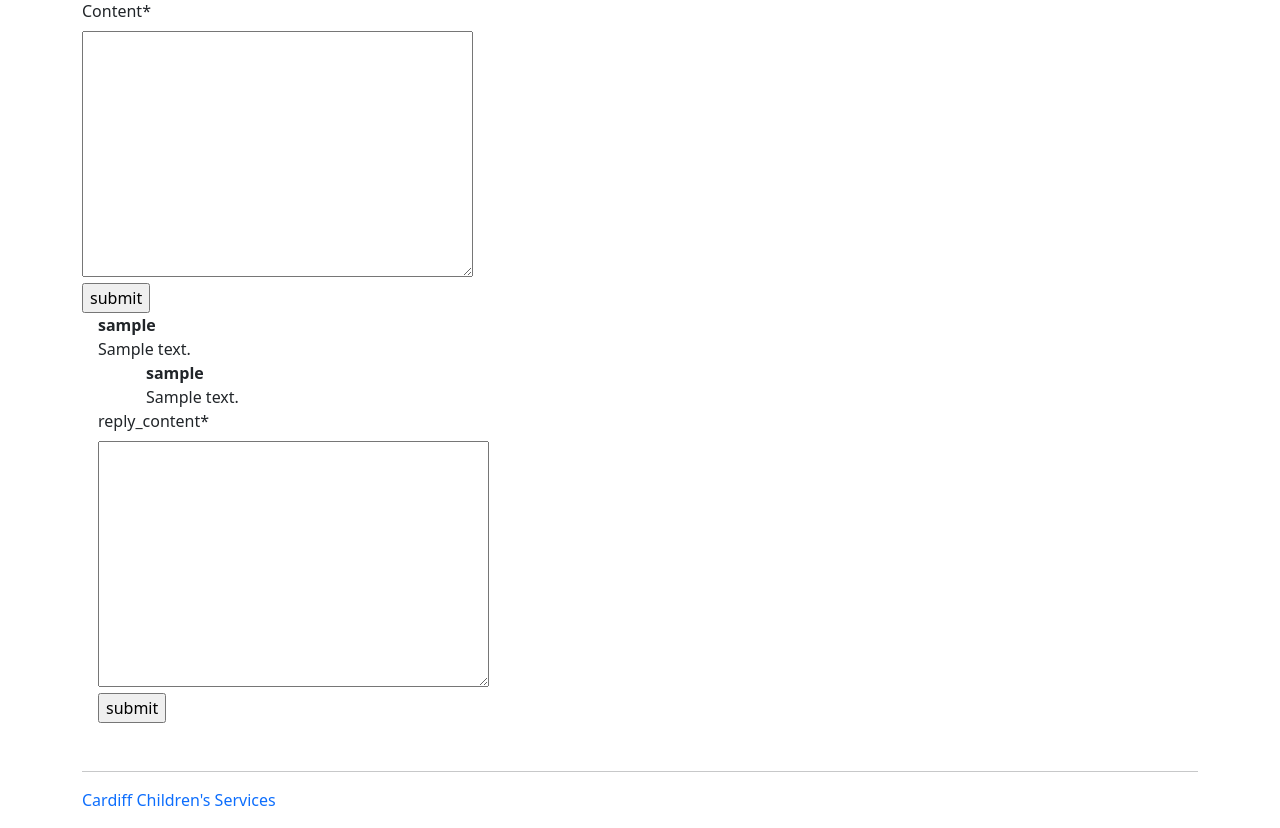
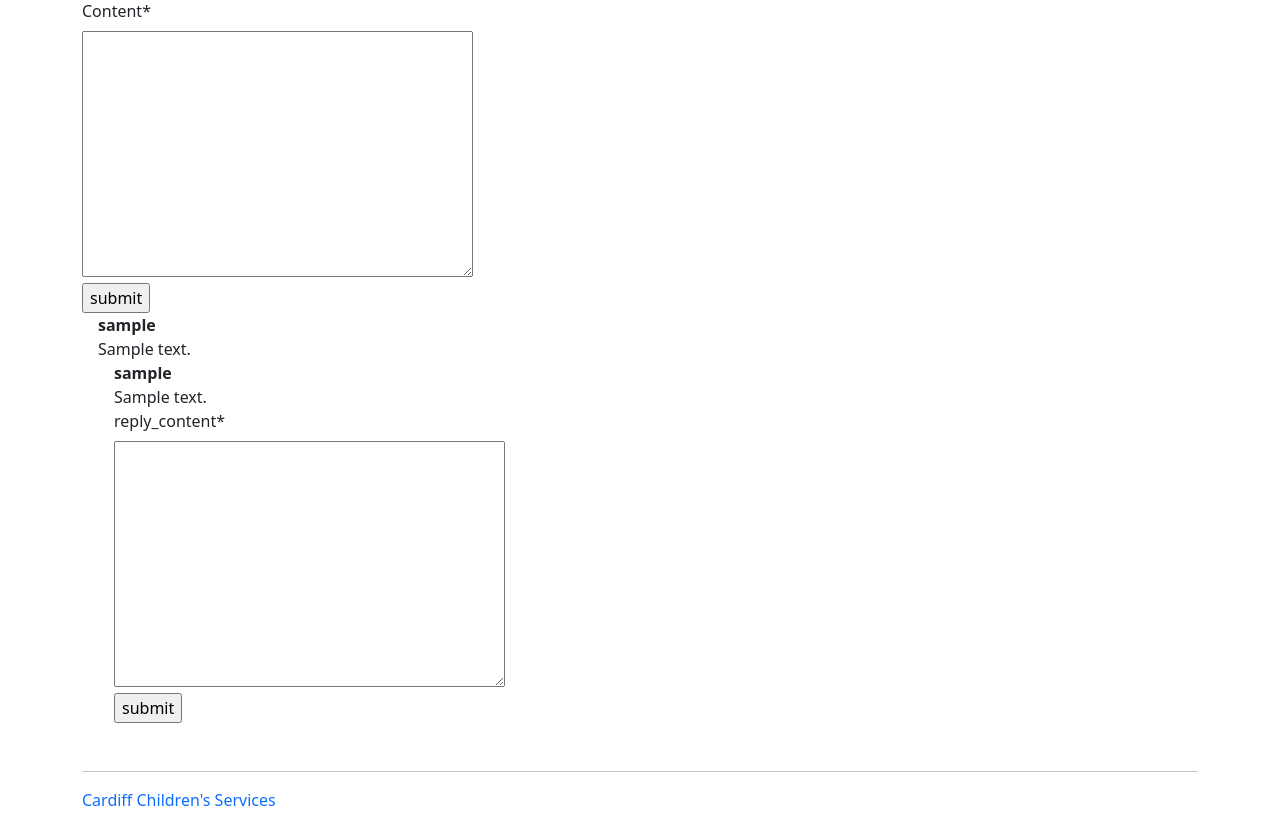
Before and after one commit to pyjaks/Guide-to-Being-in-Care-FYP, a Django app: a page that uses guide/discussion_board/templates/detail.html in a window 1280 px wide. Shown: the part 201-1029 px from the top of the page. Run offline with Django 3.2, Linux system fonts and the light colour scheme; tables that the repository leaves empty hold one stand-in row (values such as "Sample post"); some libraries are stand-ins or nearby versions.

Commit message:
Reply form wasn't properly indented

```diff
--- a/guide/discussion_board/templates/detail.html
+++ b/guide/discussion_board/templates/detail.html
@@ -34,7 +34,7 @@
         {{ comment.content }}
         <br>
     </div>
-    <div class="comments-container ml-5" style="width: 95%;">
+    <div class="comments-container ml-3" style="width: 95%;">
         {% for reply in comment.get_replies %}
         <div class="body">
             <div class="authors">
@@ -47,7 +47,7 @@
         </div>
         {% endfor %}
     </div>
-    <div class="reply-area">
+    <div class="reply-area ml-3">
     <form method="post" action="">
         {% csrf_token %}
         {{ new_reply_form|crispy }}
```
